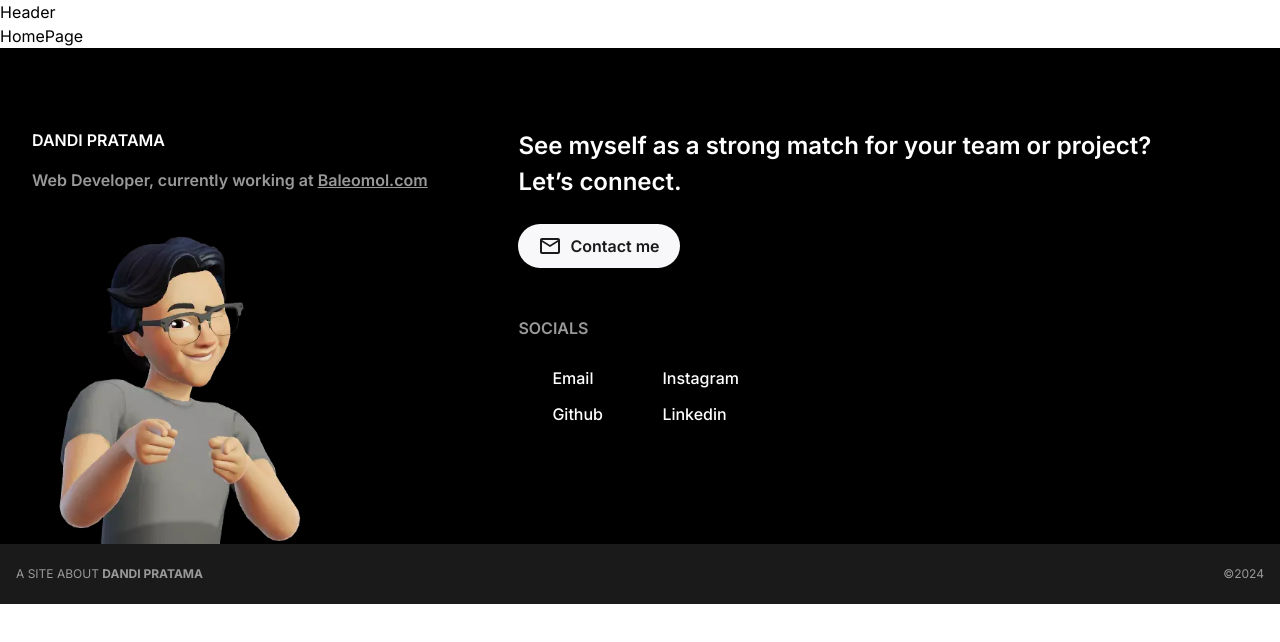
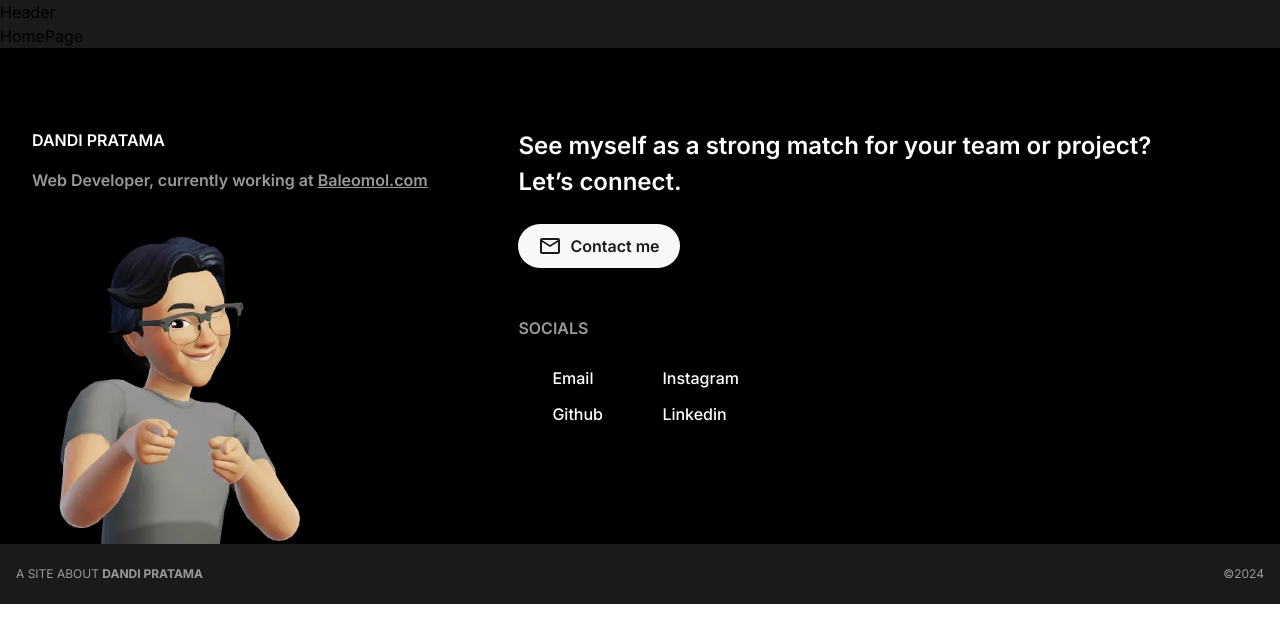
Before and after one commit to dandikp/profile, a React (Vite) app: page / in a window 1280 px wide. Shown: the top 642 px of the page. Built offline with nearby package versions, Linux system fonts and the light colour scheme.

Commit message:
add background color

```diff
--- a/src/index.css
+++ b/src/index.css
@@ -61,3 +61,7 @@ h5,
 h6 {
   overflow-wrap: break-word;
 }
+
+#root {
+  background-color: rgb(26, 26, 26);
+}
```
